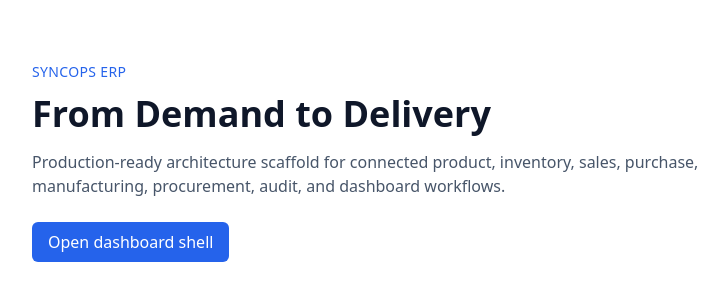
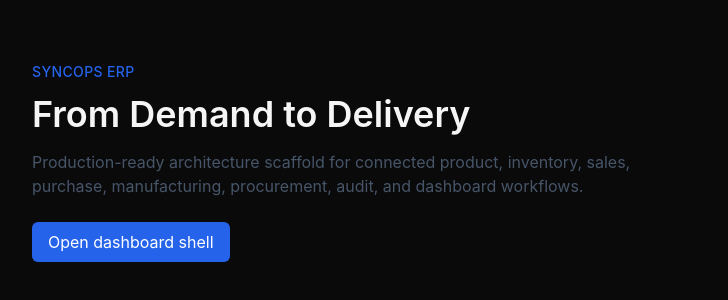
Before and after one commit to Shrujal00/oddo-SyncOps, a Next.js app in the folder frontend/: page / in a window 1280 px wide. Shown: the part 238-538 px from the top of the page, without its empty margins (120-848 px from the left). Built offline with nearby package versions, Linux system fonts and the light colour scheme.

Commit message:
feat(frontend): apply dark design system tokens
CSS variables: bg, surface, elevated, border, muted, text-1/2/3, accent.
Tailwind extended with semantic color names. Forced dark, thin scrollbar, Inter font.

```diff
--- a/frontend/src/app/globals.css
+++ b/frontend/src/app/globals.css
@@ -3,14 +3,32 @@
 @tailwind utilities;
 
 :root {
-  --background: 0 0% 100%;
-  --foreground: 222 47% 11%;
-  --border: 214 32% 91%;
-  --primary: 221 83% 53%;
-  --primary-foreground: 0 0% 100%;
+  --bg:       10 10 10;
+  --surface:  17 17 17;
+  --elevated: 26 26 26;
+  --border:   38 38 38;
+  --muted:    64 64 64;
+
+  --text-1:   245 245 245;
+  --text-2:   163 163 163;
+  --text-3:   82 82 82;
+
+  --accent:       99 102 241;
+  --accent-hover: 129 140 248;
+}
+
+* {
+  border-color: rgb(var(--border));
 }
 
 body {
-  background: hsl(var(--background));
-  color: hsl(var(--foreground));
+  background-color: rgb(var(--bg));
+  color: rgb(var(--text-1));
+  font-family: Inter, system-ui, sans-serif;
+  -webkit-font-smoothing: antialiased;
 }
+
+/* Thin scrollbar */
+::-webkit-scrollbar { width: 4px; height: 4px; }
+::-webkit-scrollbar-track { background: transparent; }
+::-webkit-scrollbar-thumb { background: rgb(var(--muted)); border-radius: 999px; }
--- a/frontend/tailwind.config.ts
+++ b/frontend/tailwind.config.ts
@@ -1,16 +1,22 @@
 import type { Config } from "tailwindcss";
 
 const config: Config = {
-  darkMode: ["class"],
   content: ["./src/**/*.{ts,tsx}"],
   theme: {
     extend: {
       colors: {
-        border: "hsl(var(--border))",
-        background: "hsl(var(--background))",
-        foreground: "hsl(var(--foreground))",
-        primary: "hsl(var(--primary))",
-        "primary-foreground": "hsl(var(--primary-foreground))",
+        bg:       "rgb(var(--bg) / <alpha-value>)",
+        surface:  "rgb(var(--surface) / <alpha-value>)",
+        elevated: "rgb(var(--elevated) / <alpha-value>)",
+        border:   "rgb(var(--border) / <alpha-value>)",
+        muted:    "rgb(var(--muted) / <alpha-value>)",
+        accent:   "rgb(var(--accent) / <alpha-value>)",
+        "text-1": "rgb(var(--text-1) / <alpha-value>)",
+        "text-2": "rgb(var(--text-2) / <alpha-value>)",
+        "text-3": "rgb(var(--text-3) / <alpha-value>)",
+      },
+      borderColor: {
+        DEFAULT: "rgb(var(--border))",
       },
     },
   },
```
